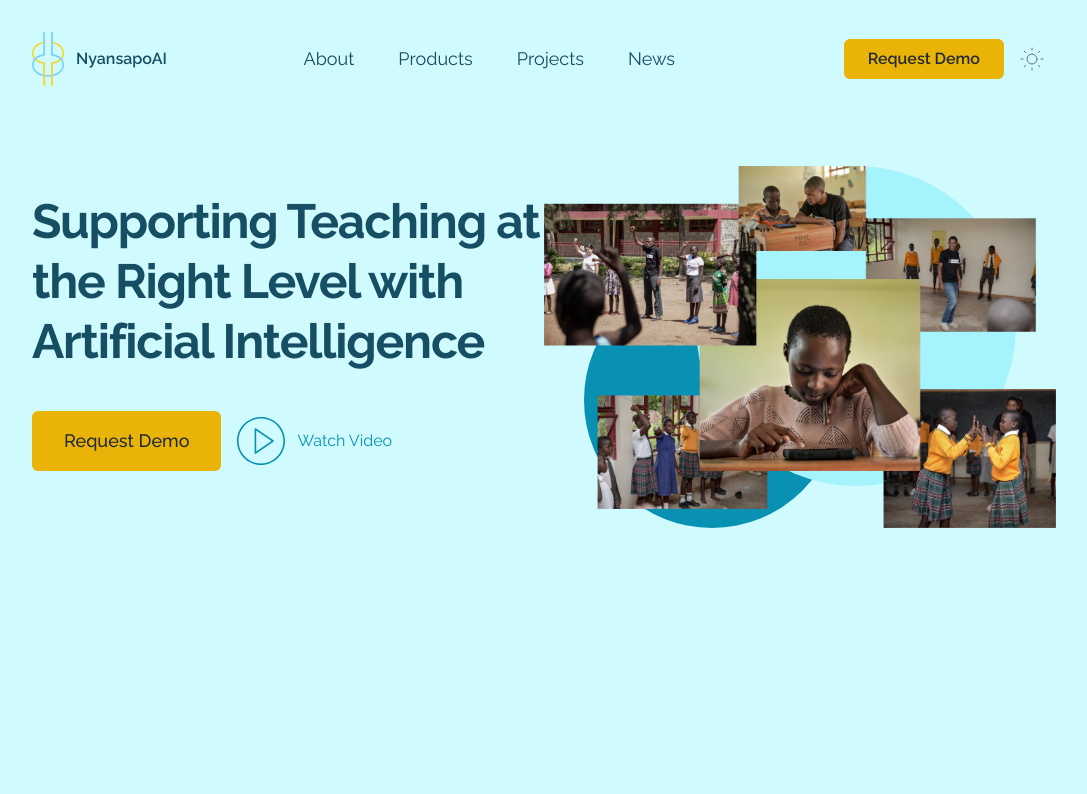
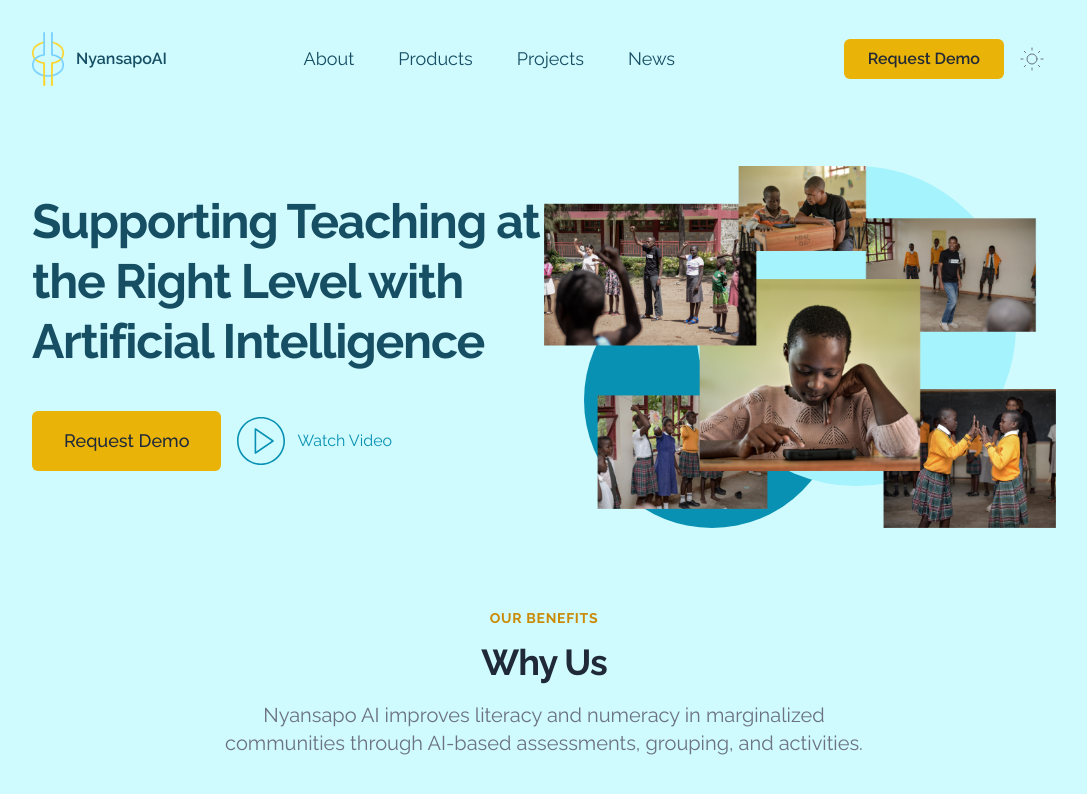
Before and after one commit to NyansapoAI/website, a Next.js app: page / in a window 1280 px wide. Shown: the top 794 px of the page, without its empty margins (96-1183 px from the left). Built offline with nearby package versions, Linux system fonts and the light colour scheme.

Commit message:
feat:started about us section

```diff
--- /dev/null
+++ b/src/app/components/SectionHeader.tsx
@@ -0,0 +1,41 @@
+import React from 'react'
+
+export default function SectionTitle(props: {
+  align?: string
+  pretitle?: string
+  title: string
+  children?:
+    | string
+    | React.ReactElement<any, string | React.JSXElementConstructor<any>>
+    | React.ReactFragment
+    | null
+    | undefined
+}) {
+  return (
+    <div
+      className={`flex w-full flex-col mt-4 ${
+        props.align && props.align === 'left'
+          ? ''
+          : 'items-center justify-center text-center'
+      }`}
+    >
+      {props.pretitle && (
+        <div className='text-sm font-bold tracking-wider dark:text-yellow-500 text-yellow-600 uppercase'>
+          {props.pretitle}
+        </div>
+      )}
+
+      {props.title && (
+        <h2 className='max-w-2xl mt-3 text-3xl font-bold leading-snug tracking-tight text-gray-800 lg:leading-tight lg:text-4xl dark:text-white'>
+          {props.title}
+        </h2>
+      )}
+
+      {props.children && (
+        <p className='max-w-2xl py-4 text-lg leading-normal text-gray-500 lg:text-xl xl:text-xl dark:text-gray-300'>
+          {props.children}
+        </p>
+      )}
+    </div>
+  )
+}
--- a/src/app/navbar.tsx
+++ b/src/app/navbar.tsx
@@ -58,7 +58,7 @@ export default function Navbar() {
                     {navigation.map((item, index) => (
                       <Link
                         key={index}
-                        className='w-full px-4 py-2 -ml-4 rounded-md  hover:text-yellow-500 focus:text-cyan-500 focus:bg-cyan-100 dark:focus:bg-gray-800 focus:outline-none '
+                        className='w-full px-4 py-2 -ml-4 rounded-md  hover:text-cyan-500 focus:text-cyan-500 focus:bg-cyan-100 dark:focus:bg-gray-800 focus:outline-none '
                         href='/'
                       >
                         <span className=''>{item}</span>
@@ -84,7 +84,7 @@ export default function Navbar() {
               <li className='mr-3 nav__item' key={index}>
                 <Link
                   href='/'
-                  className='inline-block px-4 py-2 text-lg font-normal  no-underline rounded-md  hover:text-yellow-600 focus:text-yellow-600 focus:bg-cyan-100 focus:outline-none dark:focus:bg-gray-800'
+                  className='inline-block px-4 py-2 text-lg font-normal  no-underline rounded-md  hover:text-cyan-500 focus:text-cyan-500 focus:bg-cyan-100 focus:outline-none dark:focus:bg-gray-800'
                 >
                   <span className=''>{menu}</span>
                 </Link>
--- a/src/app/page.tsx
+++ b/src/app/page.tsx
@@ -1,83 +1,11 @@
-import Image from 'next/image'
-import Link from 'next/link'
-import HeroGallery from './components/HeroGallery'
+import About from './sections/about'
+import Hero from './sections/hero'
 
 export default function Home() {
   return (
     <main className='container'>
-      <div className='flex flex-wrap container '>
-        <div className='flex items-center w-full lg:w-1/2'>
-          <div className='max-w-2xl mb-8'>
-            <h1 className='text-4xl font-bold leading-snug tracking-tight  lg:text-4xl lg:leading-tight xl:text-5xl 2xl:text-6xl xl:leading-tight 2xl:leading-tight'>
-              Supporting Teaching at the Right Level with Artificial
-              Intelligence
-            </h1>
-            <p className='py-5 text-xl leading-normal text-gray-500 lg:text-xl xl:text-2xl dark:text-gray-300'></p>
-
-            <div className='flex flex-wrap gap-4  items-center'>
-              <Link
-                href='/book'
-                className='px-8 py-4 text-lg font-medium text-center text-slate-800 bg-yellow-500 rounded-md inine '
-              >
-                Request Demo
-              </Link>
-              <button className='text-cyan-600 dark:text-cyan-400 flex gap-x-3 items-center '>
-                <svg
-                  role='img'
-                  width='60'
-                  height='60'
-                  className='w-12 h-12'
-                  viewBox='0 0 60 60'
-                  fill='currentColor'
-                  xmlns='http://www.w3.org/2000/svg'
-                >
-                  <g>
-                    <path
-                      d='M45.563,29.174l-22-15c-0.307-0.208-0.703-0.231-1.031-0.058C22.205,14.289,22,14.629,22,15v30
-		c0,0.371,0.205,0.711,0.533,0.884C22.679,45.962,22.84,46,23,46c0.197,0,0.394-0.059,0.563-0.174l22-15
-		C45.836,30.64,46,30.331,46,30S45.836,29.36,45.563,29.174z M24,43.107V16.893L43.225,30L24,43.107z'
-                    />
-                    <path
-                      d='M30,0C13.458,0,0,13.458,0,30s13.458,30,30,30s30-13.458,30-30S46.542,0,30,0z M30,58C14.561,58,2,45.439,2,30
-		S14.561,2,30,2s28,12.561,28,28S45.439,58,30,58z'
-                    />
-                  </g>
-                </svg>
-                <span> Watch Video</span>
-              </button>
-            </div>
-          </div>
-        </div>
-        <div className='flex items-center justify-center w-full lg:w-1/2'>
-          {/* <div className=''>
-            <Image
-              src={heroImg}
-              width='616'
-              height='617'
-              alt='Hero Illustration'
-              layout='intrinsic'
-              loading='eager'
-              placeholder='blur'
-            />
-          </div> */}
-          <HeroGallery />
-        </div>
-      </div>
-      <div>
-        {/* <div className='flex flex-col justify-center'>
-          <div className='text-xl text-center text-gray-700 dark:text-white'>
-            <span>
-
-            </span>
-            Trusted by <span className='text-indigo-600'>2000+</span> customers
-            worldwide
-          </div>
-
-          <div className='flex flex-wrap justify-center gap-5 mt-10 md:justify-around'>
-            <div className='pt-2 text-gray-400 dark:text-gray-400'></div>
-          </div>
-        </div> */}
-      </div>
+      <Hero />
+      <About />
     </main>
   )
 }
--- /dev/null
+++ b/src/app/sections/about.tsx
@@ -0,0 +1,15 @@
+import React from 'react'
+import SectionTitle from '../components/SectionHeader'
+
+type Props = {}
+
+export default function About({}: Props) {
+  return (
+    <section id='#about' className='py-16'>
+      <SectionTitle title='Why Us' pretitle='Our Benefits'>
+        Nyansapo AI improves literacy and numeracy in marginalized communities
+        through AI-based assessments, grouping, and activities.
+      </SectionTitle>
+    </section>
+  )
+}
--- /dev/null
+++ b/src/app/sections/hero.tsx
@@ -0,0 +1,85 @@
+import React from 'react'
+import HeroGallery from '@components/HeroGallery'
+import Link from 'next/link'
+
+type Props = {}
+
+export default function Hero({}: Props) {
+  return (
+    <section id='#'>
+      <div className='flex flex-wrap container '>
+        <div className='flex items-center w-full lg:w-1/2'>
+          <div className='max-w-2xl mb-8'>
+            <h1 className='text-4xl font-bold leading-snug tracking-tight  lg:text-4xl lg:leading-tight xl:text-5xl 2xl:text-6xl xl:leading-tight 2xl:leading-tight'>
+              Supporting Teaching at the Right Level with Artificial
+              Intelligence
+            </h1>
+            <p className='py-5 text-xl leading-normal text-gray-500 lg:text-xl xl:text-2xl dark:text-gray-300'></p>
+
+            <div className='flex flex-wrap gap-4  items-center'>
+              <Link
+                href='/book'
+                className='px-8 py-4 text-lg font-medium text-center text-slate-800 bg-yellow-500 rounded-md inine '
+              >
+                Request Demo
+              </Link>
+              <button className='text-cyan-600 dark:text-cyan-400 flex gap-x-3 items-center '>
+                <svg
+                  role='img'
+                  width='60'
+                  height='60'
+                  className='w-12 h-12'
+                  viewBox='0 0 60 60'
+                  fill='currentColor'
+                  xmlns='http://www.w3.org/2000/svg'
+                >
+                  <g>
+                    <path
+                      d='M45.563,29.174l-22-15c-0.307-0.208-0.703-0.231-1.031-0.058C22.205,14.289,22,14.629,22,15v30
+		c0,0.371,0.205,0.711,0.533,0.884C22.679,45.962,22.84,46,23,46c0.197,0,0.394-0.059,0.563-0.174l22-15
+		C45.836,30.64,46,30.331,46,30S45.836,29.36,45.563,29.174z M24,43.107V16.893L43.225,30L24,43.107z'
+                    />
+                    <path
+                      d='M30,0C13.458,0,0,13.458,0,30s13.458,30,30,30s30-13.458,30-30S46.542,0,30,0z M30,58C14.561,58,2,45.439,2,30
+		S14.561,2,30,2s28,12.561,28,28S45.439,58,30,58z'
+                    />
+                  </g>
+                </svg>
+                <span> Watch Video</span>
+              </button>
+            </div>
+          </div>
+        </div>
+        <div className='flex items-center justify-center w-full lg:w-1/2'>
+          {/* <div className=''>
+            <Image
+              src={heroImg}
+              width='616'
+              height='617'
+              alt='Hero Illustration'
+              layout='intrinsic'
+              loading='eager'
+              placeholder='blur'
+            />
+          </div> */}
+          <HeroGallery />
+        </div>
+      </div>
+      <div>
+        {/* <div className='flex flex-col justify-center'>
+          <div className='text-xl text-center text-gray-700 dark:text-white'>
+            <span>
+
+            </span>
+            Trusted by <span className='text-indigo-600'>2000+</span> customers
+            worldwide
+          </div>
+
+          <div className='flex flex-wrap justify-center gap-5 mt-10 md:justify-around'>
+            <div className='pt-2 text-gray-400 dark:text-gray-400'></div>
+          </div>
+        </div> */}
+      </div>
+    </section>
+  )
+}
--- a/tsconfig.json
+++ b/tsconfig.json
@@ -32,7 +32,7 @@
         "./public/imgs/*"
       ],
       "@components/*": [
-        "./src/components/*"
+        "./src/app/components/*"
       ]
     }
   },
```
